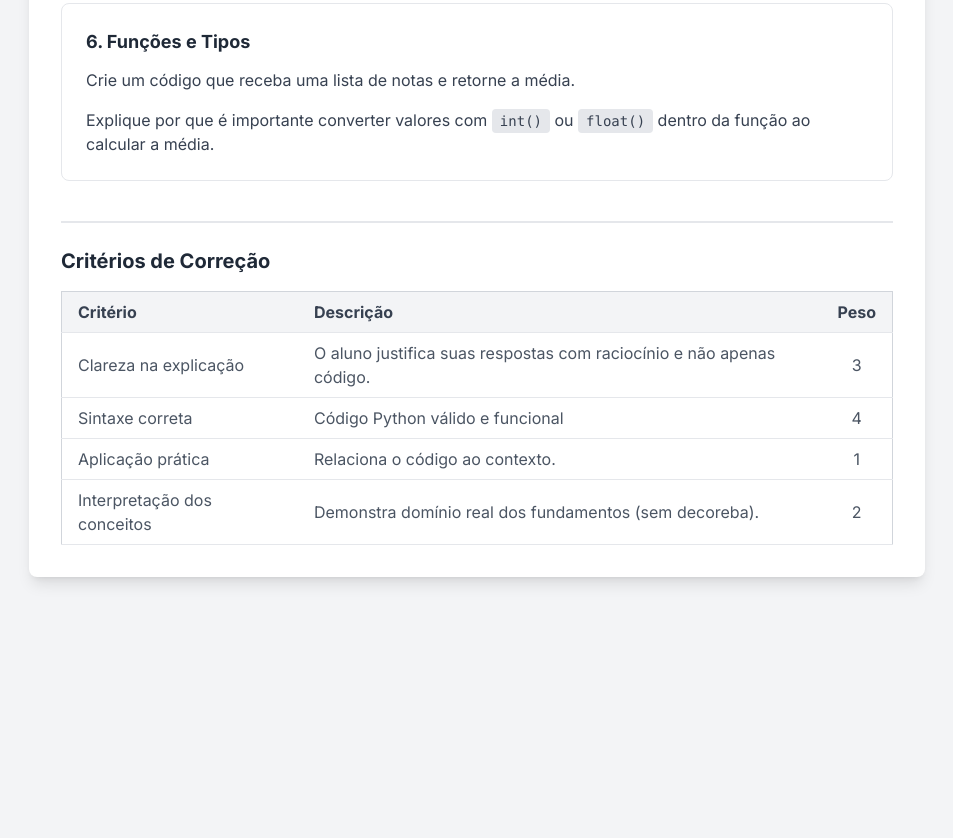
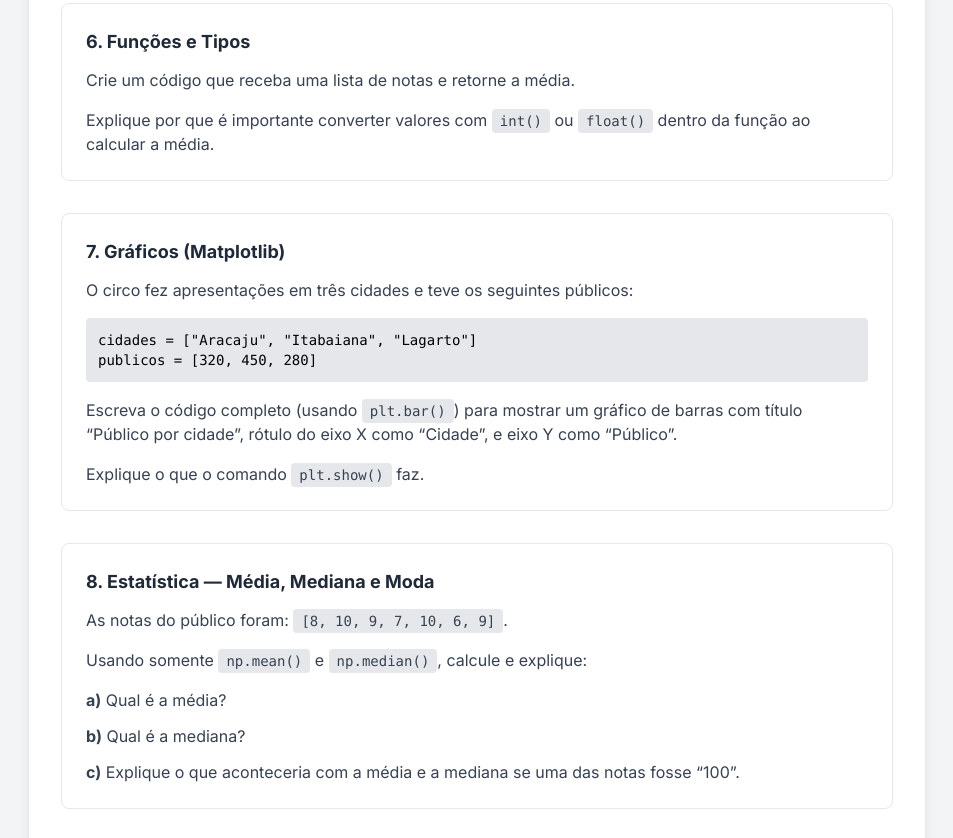
Before and after one commit to Raingredi/RepositorioDeAulas, a plain HTML site: page turmas/estatistica/atividades/provaA.html in a window 1280 px wide. Shown: the part 3581-4419 px from the top of the page, without its empty margins (163-1116 px from the left). Before the commit the page ends 4198 px from the top, so only its background shows below. Drawn offline with nearby package versions, Linux system fonts and the light colour scheme.

Commit message:
prova est parte 2

```diff
--- a/turmas/estatistica/atividades/provaA.html
+++ b/turmas/estatistica/atividades/provaA.html
@@ -199,7 +199,7 @@
                 <p class="text-gray-700">Explique por que é importante converter valores com <code class="bg-gray-200 px-2 py-1 rounded text-sm">int()</code> ou <code class="bg-gray-200 px-2 py-1 rounded text-sm">float()</code> dentro da função ao calcular a média.</p>
             </div>
 
-            <!-- <div class="p-6 border border-gray-200 rounded-lg">
+            <div class="p-6 border border-gray-200 rounded-lg">
                 <h4 class="text-lg font-bold text-gray-800 mb-3">7. Gráficos (Matplotlib)</h4>
                 <p class="text-gray-700 mb-4">O circo fez apresentações em três cidades e teve os seguintes públicos:</p>
                 <pre class="bg-gray-200 p-3 rounded font-mono text-sm mb-4"><code>cidades = ["Aracaju", "Itabaiana", "Lagarto"]<br>publicos = [320, 450, 280]</code></pre>
@@ -238,7 +238,7 @@
                     <li>Quando o usuário digitar “não”, o programa deve mostrar quantos artistas foram adicionados (<code class="bg-gray-200 px-2 py-1 rounded text-sm">len()</code>) e uma mensagem de agradecimento.</li>
                 </ul>
                 <p class="text-gray-700">Explique em poucas linhas o que aconteceria se esquecêssemos de atualizar a condição de parada dentro do laço.</p>
-            </div> -->
+            </div>
         </main>
 
         <footer class="mt-10 pt-6 border-t-2 border-gray-200">
```
Also changed, not shown: turmas/estatistica/atividades/provaB.html (+2 -2 lines), turmas/estatistica/atividades/provaC.html (+2 -2 lines).
